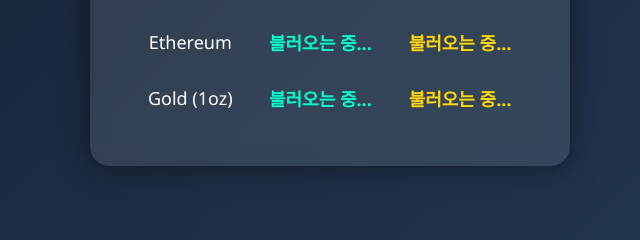
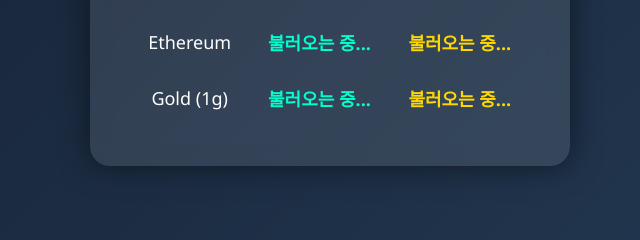
Before and after one commit to ansejrtj-oss/ansejrtj-oss.github.io, a plain HTML site: page index.html in a window 1280 px wide. Shown: the part 431-671 px from the top of the page, 310-950 px from the left. Drawn offline with Linux system fonts and the light colour scheme; no server answers.

Commit message:
Update index.html

```diff
--- a/index.html
+++ b/index.html
@@ -83,7 +83,7 @@ td {
         </tr>
 
         <tr>
-            <td>Gold (1oz)</td>
+            <td>Gold (1g)</td>
             <td id="gold-usd" class="price-usd">불러오는 중...</td>
             <td id="gold-krw" class="price-krw">불러오는 중...</td>
         </tr>
```
